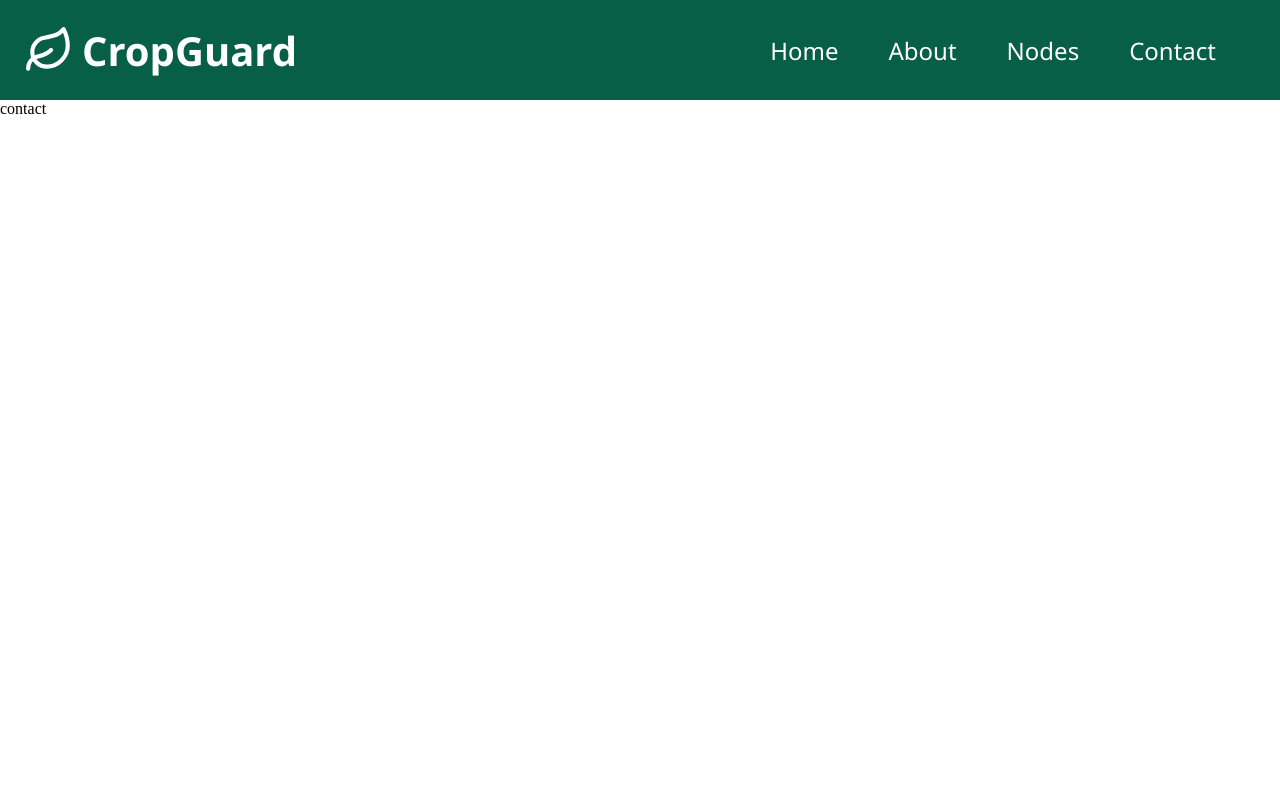
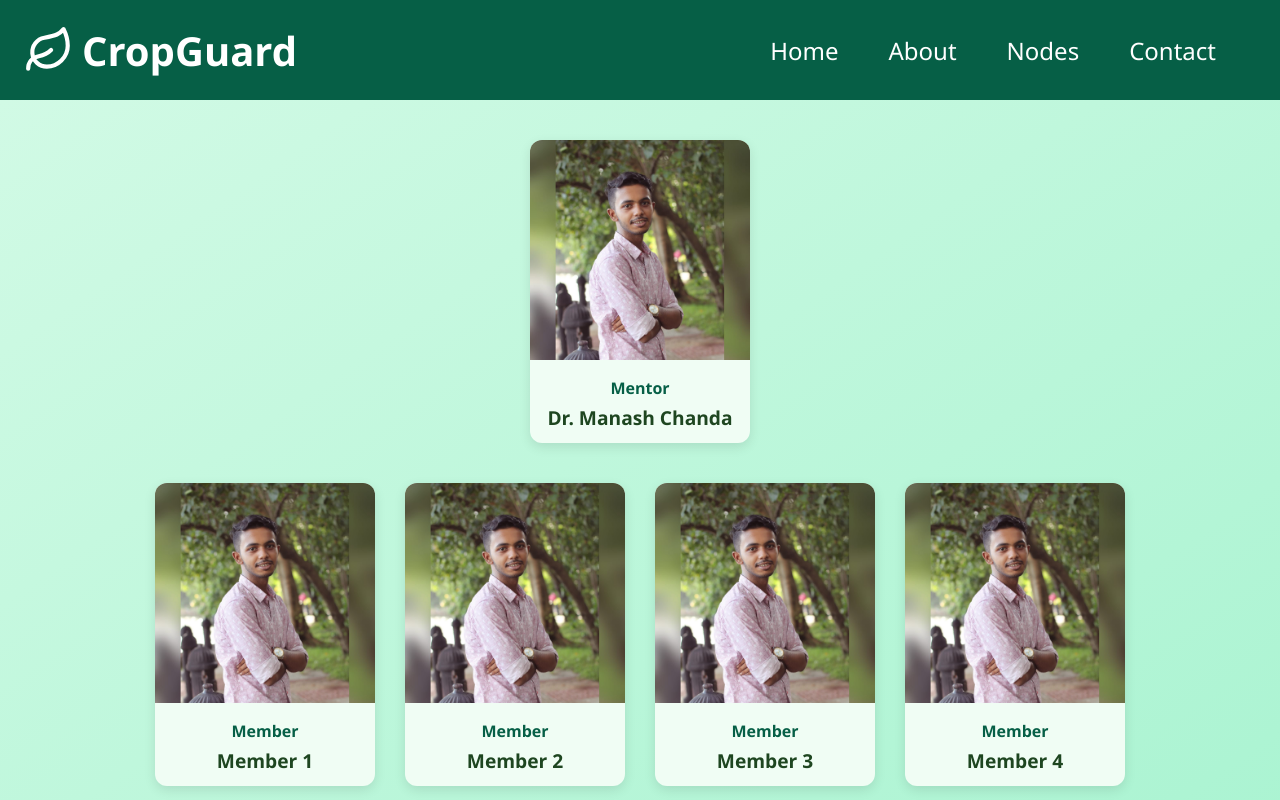
Before and after one commit to K3nway07/Cropguard_project, a React (Vite) app: page /contact in a window 1280 px wide. Shown: the top 800 px of the page. Built offline with nearby package versions, Linux system fonts and the light colour scheme.

Commit message:
Contacts page done gimme photos

```diff
--- /dev/null
+++ b/src/Contact.css
@@ -0,0 +1,22 @@
+.contact-page {
+  background: linear-gradient(to bottom right, #d1fae5, #a7f3d0);
+  min-height: 100vh;
+  padding: 40px 20px;
+  display: flex;
+  flex-direction: column;
+  align-items: center;
+  font-family: 'Segoe UI', Tahoma, Geneva, Verdana, sans-serif;
+}
+
+.mentor-section {
+  margin-bottom: 40px;
+  display: flex;
+  justify-content: center;
+}
+
+.members-section {
+  display: flex;
+  gap: 30px;
+  flex-wrap: wrap;
+  justify-content: center;
+}
--- a/src/Contact.jsx
+++ b/src/Contact.jsx
@@ -1,5 +1,28 @@
+import './Contact.css'
+import TeamCard from './TeamCard.jsx'
+import pratyush from './Pratyush.jpg'
+
 function Contact() {
-  return <div>contact</div>
+  return (
+    <div className="contact-page">
+      {/* Mentor card centered */}
+      <div className="mentor-section">
+        <TeamCard
+          name="Dr. Manash Chanda"
+          designation="Mentor"
+          image={pratyush}
+        />
+      </div>
+
+      {/* Members in row */}
+      <div className="members-section">
+        <TeamCard name="Member 1" designation="Member" image={pratyush} />
+        <TeamCard name="Member 2" designation="Member" image={pratyush} />
+        <TeamCard name="Member 3" designation="Member" image={pratyush} />
+        <TeamCard name="Member 4" designation="Member" image={pratyush} />
+      </div>
+    </div>
+  )
 }
 
 export default Contact
--- /dev/null
+++ b/src/TeamCard.css
@@ -0,0 +1,36 @@
+.team-card {
+  width: 220px;
+  background-color: #f0fdf4;
+  border-radius: 12px;
+  box-shadow: 0 4px 12px rgba(0, 0, 0, 0.1);
+  overflow: hidden;
+  text-align: center;
+  transition: transform 0.3s;
+}
+
+.team-card:hover {
+  transform: scale(1.03);
+}
+
+.team-image {
+  width: 100%;
+  height: 220px;
+  object-fit: cover;
+}
+
+.team-details {
+  padding: 12px;
+  color: #1e4620;
+}
+
+.team-designation {
+  font-size: 1rem;
+  font-weight: 600;
+  margin-bottom: 5px;
+  color: #065f46;
+}
+
+.team-name {
+  font-size: 1.2rem;
+  font-weight: bold;
+}
--- /dev/null
+++ b/src/TeamCard.jsx
@@ -0,0 +1,16 @@
+// src/components/TeamCard.jsx
+import './TeamCard.css'
+
+function TeamCard({ name, designation, image }) {
+  return (
+    <div className="team-card">
+      <img src={image} alt={name} className="team-image" />
+      <div className="team-details">
+        <p className="team-designation">{designation}</p>
+        <h4 className="team-name">{name}</h4>
+      </div>
+    </div>
+  )
+}
+
+export default TeamCard
```
Also changed, not shown: src/Pratyush.jpg (added).
